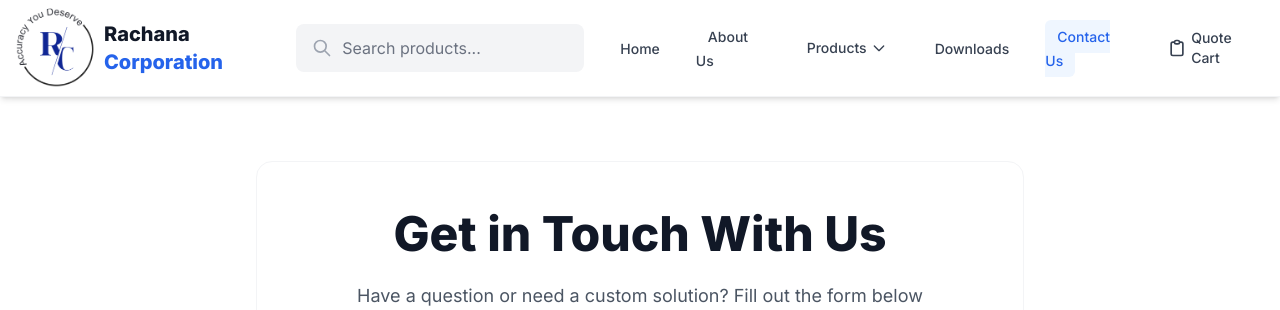
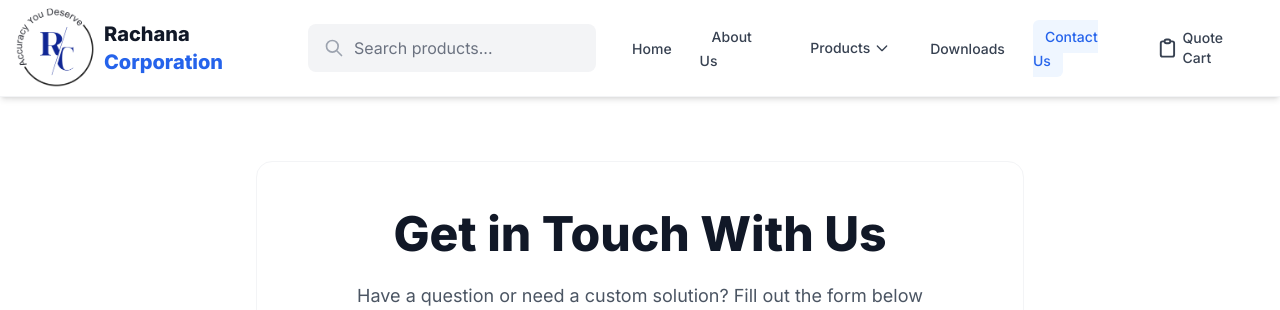
Before and after one commit to anish467/rachana_site, a Django app: page /contact/ in a window 1280 px wide. Shown: the top 310 px of the page. Run offline with Django 5.2, Linux system fonts and the light colour scheme; parts of the project's set-up code (start-up, migrations or seed data) failed here and were passed over; some libraries are stand-ins or nearby versions.

Commit message:
Navigation Bar Change

```diff
--- a/main/templates/main/base.html
+++ b/main/templates/main/base.html
@@ -159,7 +159,7 @@
                 <ul id="searchResults" class="search-suggestions hidden"></ul>
             </div>
 
-            <ul class="nav-links hidden md:flex items-center space-x-6" id="nav-links">
+            <ul class="nav-links hidden md:flex items-center space-x-4" id="nav-links">
                 {# Home Link #}
                 <li>
                     <a href="/" class="px-3 py-2 rounded-md text-sm font-medium transition-colors
@@ -249,6 +249,7 @@
                     </a>
                 </li>
             </ul>
+
 
         </nav>
     </header>
```
